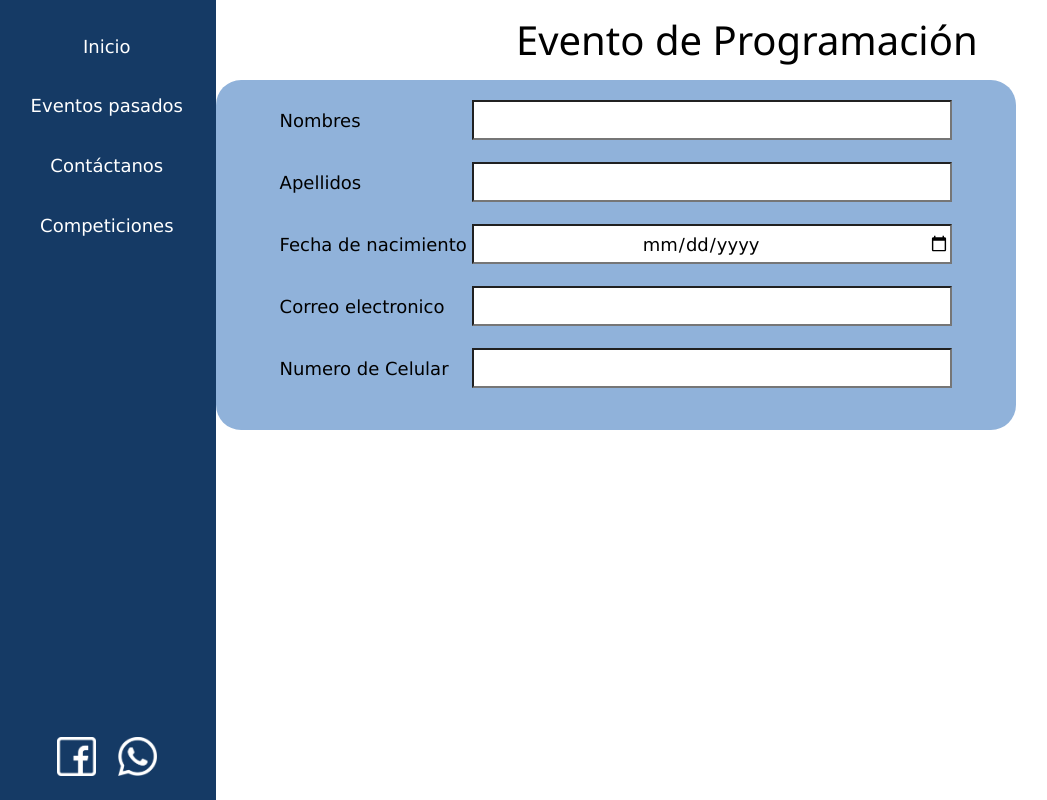
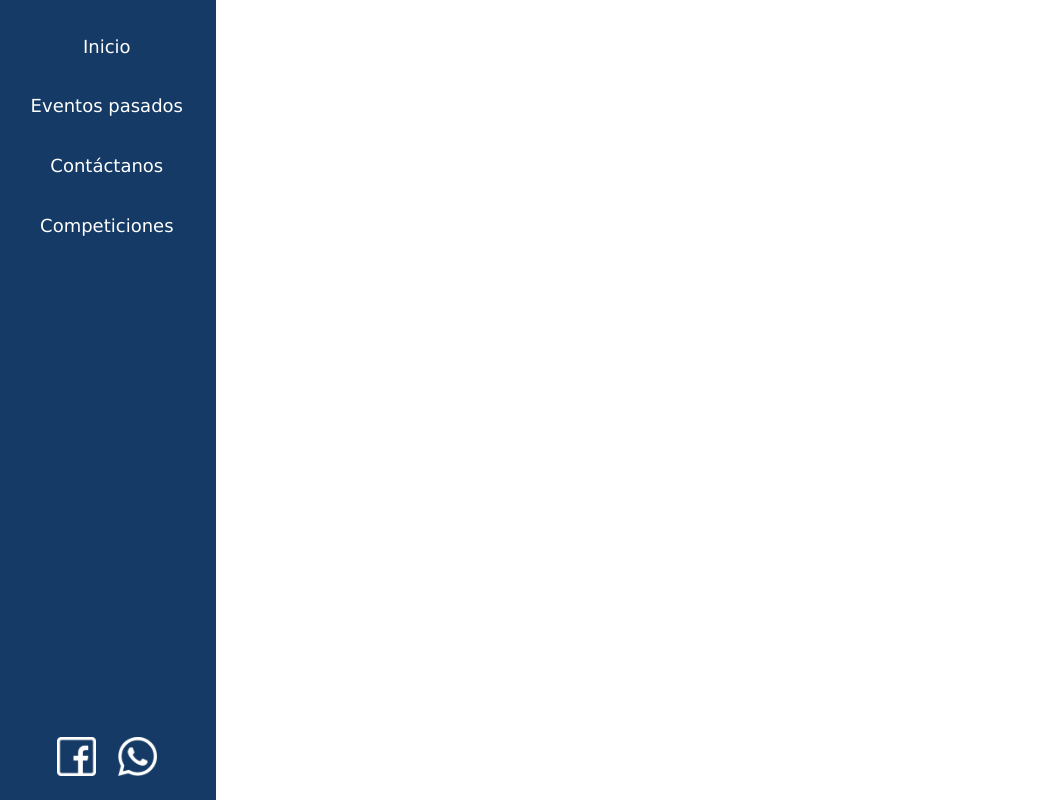
Before and after one commit to garyMamaniCortez/focasoft-front, a React (Create React App) app: page / in a window 1280 px wide. Shown: the whole page, without its empty margins (2-1049 px from the left). Built offline with nearby package versions, Linux system fonts and the light colour scheme.

Commit message:
style: se corrigieron errores de estilos en la vista para registrar participante

```diff
--- a/src/App.js
+++ b/src/App.js
@@ -11,7 +11,6 @@ function App() {
   return (
     <div className="w3-row">
       <Navbar></Navbar>
-    <RegisterParticipant></RegisterParticipant>
     </div>
   );
 }
--- a/src/components/atoms/label/Label.css
+++ b/src/components/atoms/label/Label.css
@@ -7,15 +7,16 @@
     font-size: 18px;
     width: 192px;
     display: inline-block;
-    width: px;
     text-align: left;
 }
 
 .FormTitle{
-    font-size: 16px;
+    font-size: 40px;
     color: white;
+    width: 100%;
+    display: inline-block;
     text-align: center;
-    margin: auto;
+    padding-bottom: 20px;
 }
 
 .ListBody{
--- a/src/components/atoms/textInput/TextInput.jsx
+++ b/src/components/atoms/textInput/TextInput.jsx
@@ -9,13 +9,15 @@ const TextInput = ({InputType}) => {
         InputType == "date" ? "Text" :
         InputType == "description" ? "Description" :
         InputType == "file" ? "Text" :
-        InputType == "select" ? "Text" : ""}
+        InputType == "select" ? "Text" :
+        InputType == "email" ? "Text" : ""}
         `}
 
         type={`${InputType === "text" ? "text" :
         InputType == "description" ? "text" :
         InputType == "date" ? "date" :
-        InputType == "file" ? "file" : ""}`}
+        InputType == "file" ? "file" :
+        InputType == "email" ? "email" : ""}`}
 
         disabled={InputType == "select" ? true : false}
         hidden={InputType == "select" ? true : false}/>
--- a/src/components/molecules/createFormRegister/CreateFormRegister.jsx
+++ b/src/components/molecules/createFormRegister/CreateFormRegister.jsx
@@ -7,16 +7,14 @@ import './CreateFormRegister.css'
 const CreateFormRegister = ({campos}) => {
 
     return (
-        <div>
-            <Background>
+            <div>
                 {campos.map((item) => (
                     <div className='itemContainer'>
                     <Label LabelType={item.LabelType}>{item.etiqueta}</Label>
                     <TextInput InputType={item.InputType} />
                     </div>
                 ))}
-            </Background>
-        </div>
+            </div>
     );
 }
 
--- a/src/components/molecules/registerParticipants/RegisterParticipants.jsx
+++ b/src/components/molecules/registerParticipants/RegisterParticipants.jsx
@@ -8,14 +8,12 @@ const RegisterParticipants = ({campos}) => {
 
     return (
         <div>
-            <Background>
                 {campos.map((item) => (
                     <div className='itemContainer'>
                     <Label LabelType={item.LabelType}>{item.etiqueta}</Label>
                     <TextInput InputType={item.InputType} />
                     </div>
                 ))}
-            </Background>
         </div>
     );
 }
--- a/src/components/organisms/createFormRegisterSec/CreateFormRegisterSec.jsx
+++ b/src/components/organisms/createFormRegisterSec/CreateFormRegisterSec.jsx
@@ -1,11 +1,12 @@
 import CreateFormRegister from "../../molecules/createFormRegister/CreateFormRegister";
+import Background from "../../atoms/background/Background";
 
 const CreateFormRegisterSec = ({campos}) => {
 
   return (
-    <div>
+    <Background>
       <CreateFormRegister campos= {campos}/>
-    </div>
+    </Background>
   );
 }
 
--- a/src/components/organisms/registerParticipantsSec/RegisterParticipantsSec.jsx
+++ b/src/components/organisms/registerParticipantsSec/RegisterParticipantsSec.jsx
@@ -1,11 +1,20 @@
+import Background from "../../atoms/background/Background.jsx";
 import RegisterParticipants from "../../molecules/registerParticipants/RegisterParticipants.jsx"
+import Boton from "../../atoms/boton/Boton.jsx";
+import Label from "../../atoms/label/Label.jsx";
 
 const RegisterParticipantsSec = ({campos}) => {
-
+  const Evento = "Evento de Programación";
   return (
-    <div>
+    <Background>
+      <Label LabelType="FormTitle">{Evento}</Label>
       <RegisterParticipants campos= {campos}/>
-    </div>
+      <div className="w3-row w3-center">
+          <div className="createEventButton w3-col l12">
+          <Boton text="Registrarse" buttonType="crudButton"></Boton>
+          </div>
+        </div>
+    </Background>
   );
 }
 
--- a/src/components/templates/createEvent/CreateEvent.css
+++ b/src/components/templates/createEvent/CreateEvent.css
@@ -1,10 +1,8 @@
 .H1CreateEvent {
     font-size: 40px;
+    padding-left: 16px;
 }
 
-.CreateEventContent {
-    padding-left: 16px;
-}
 
 .CreateEventSection {
     justify-content: center;
--- a/src/components/templates/registerParticipant/RegisterParticipant.css
+++ b/src/components/templates/registerParticipant/RegisterParticipant.css
@@ -1,4 +1,9 @@
 .H1Register {
     font-size: 40px;
-    text-align: center;
+    padding-left: 16px;
 }
+
+.SeccionRegistrarParticipante {
+    justify-content: center;
+    display: flex;
+}
--- a/src/components/templates/registerParticipant/RegisterParticipant.jsx
+++ b/src/components/templates/registerParticipant/RegisterParticipant.jsx
@@ -3,27 +3,21 @@ import "./RegisterParticipant.css"
 import "w3-css"
 
 const RegisterParticipant = () => {
-    const Evento = "Evento de Programación";
     const campos = [
         { etiqueta: 'Nombres', LabelType: 'FormLabel', InputType: 'text', Select: false },
         { etiqueta: 'Apellidos', LabelType: 'FormLabel', InputType: 'text', Select: false  },
         { etiqueta: 'Fecha de nacimiento', LabelType: 'FormLabel', InputType: 'date', Select: true  },
-        { etiqueta: 'Correo electronico', LabelType: 'FormLabel', InputType: 'text', Select: false  },
+        { etiqueta: 'Correo electronico', LabelType: 'FormLabel', InputType: 'email', Select: false  },
         { etiqueta: 'Numero de Celular', LabelType: 'FormLabel', InputType: 'text', Select: false  },
     ];
 
     return (
         <div className="vistaContent w3-right">
-            <h1 className="H1Register">{Evento}</h1>
-            <div className="row">
-                <div className="est1">
+            <h1 className="H1Register">Formulario de Registro</h1>
+            <div className="SeccionRegistrarParticipante">
+            <CreateFormRegisterSec campos={campos}/>
+            </div>
 
-                </div>
-                <div className="est2">
-                    <CreateFormRegisterSec campos={campos}/>
-
-                </div>
-            </div>
         </div>
     );
 }
```
